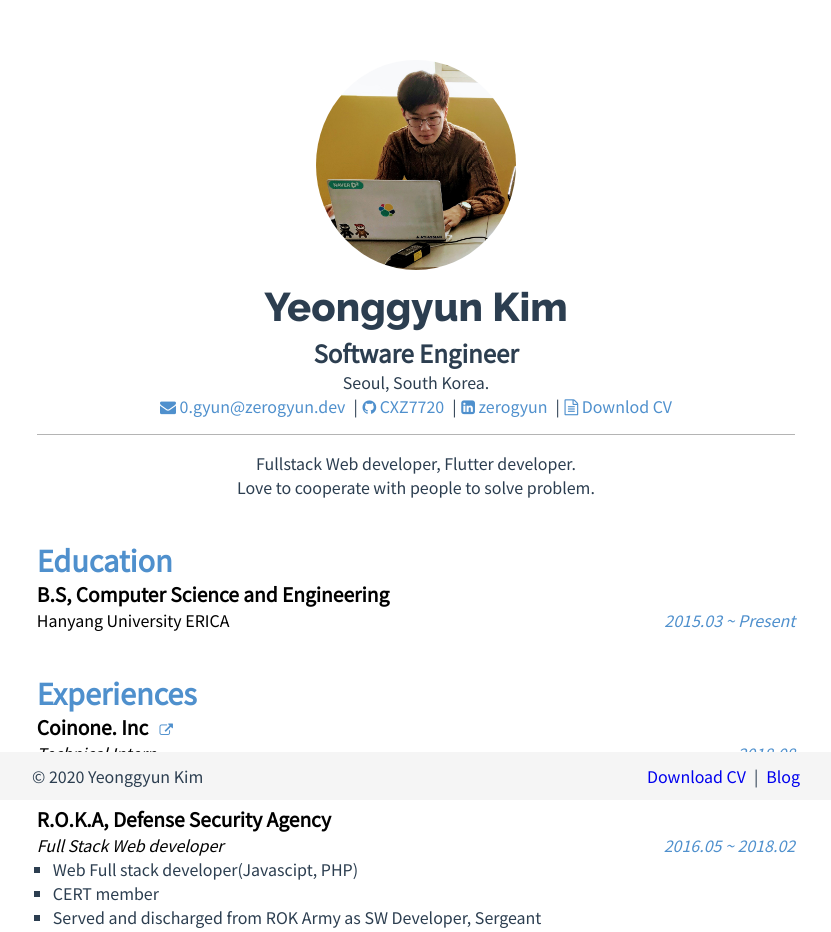
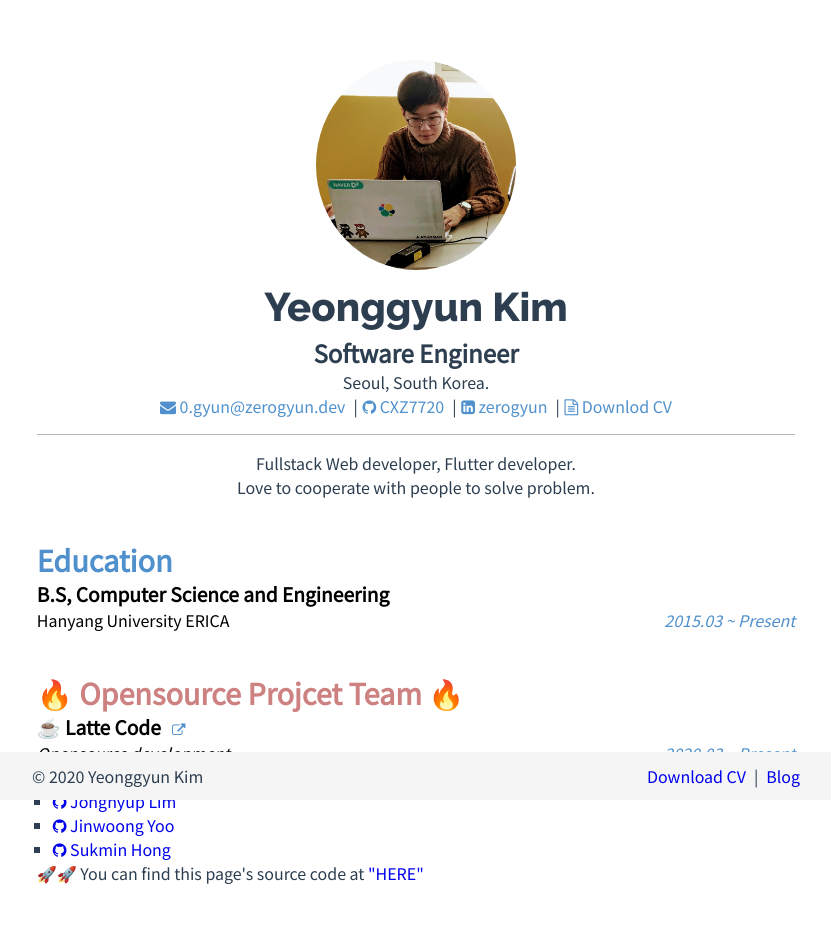
Before and after one commit to CXZ7720/cv_vue, a Vue app: page / in a window 1280 px wide. Shown: the top 932 px of the page, without its empty margins (224-1055 px from the left). Built offline with nearby package versions, Linux system fonts and the light colour scheme.

Commit message:
sample pages for OSS

```diff
--- a/src/components/content.vue
+++ b/src/components/content.vue
@@ -28,6 +28,32 @@
         <span class="flex-grow1">Hanyang University ERICA</span>
         <span class="due_text">2015.03 ~ Present</span>
       </p>
+
+      <h3 class="title" id="oss">🔥 Opensource Projcet Team 🔥</h3>
+      <div class="content-group">
+        <p class="sub_title">
+          ☕ Latte Code <a href="https://coinone.co.kr" target="_blank"><i class="fa fa-external-link icon"></i></a>
+        </p>
+        <p class="normal_text flex-box">
+          <span class="flex-grow1 role">Opensource development</span>
+          <span class="due_text">2020.03 ~ Present</span>
+        </p>
+        <ul>
+          <li>
+            <a href="https://zerogyun.dev/portfolio" target="_blank"> <i class="fa fa-github"></i> Yeonggyun Kim</a>
+          </li>
+          <li>
+            <a href="https://antsthatwander.github.io/" target="_blank"> <i class="fa fa-github"></i> Jonghyup Lim</a>
+          </li>
+          <li>
+            <a href="https://krumaska.github.io/" target="_blank"> <i class="fa fa-github"></i> Jinwoong Yoo</a>
+          </li>
+          <li>
+            <a href="https://hsmint.github.io/" target="_blank"> <i class="fa fa-github"></i> Sukmin Hong</a>
+          </li>
+        </ul>
+        <p>🚀🚀 You can find this page's source code at <a href="https://github.com/CXZ7720/cv_vue/tree/oss" target="_blank">"HERE"</a></p>
+      </div>
 
       <h3 class="title">Experiences</h3>
       <div class="content-group">
@@ -296,4 +322,8 @@ footer {
   .divider {
     margin: 0 0.5em
   }
+
+  #oss {
+    color: rgb(205, 129, 129);
+  }
 </style>
--- a/vue.config.js
+++ b/vue.config.js
@@ -1,3 +1,3 @@
 module.exports = {
-    publicPath: '/portfolio'
+    publicPath: '/oss'
 }
```
